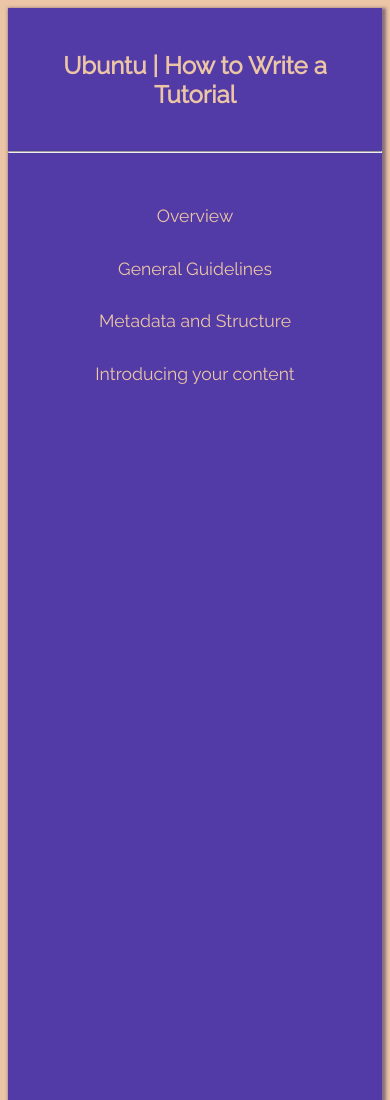
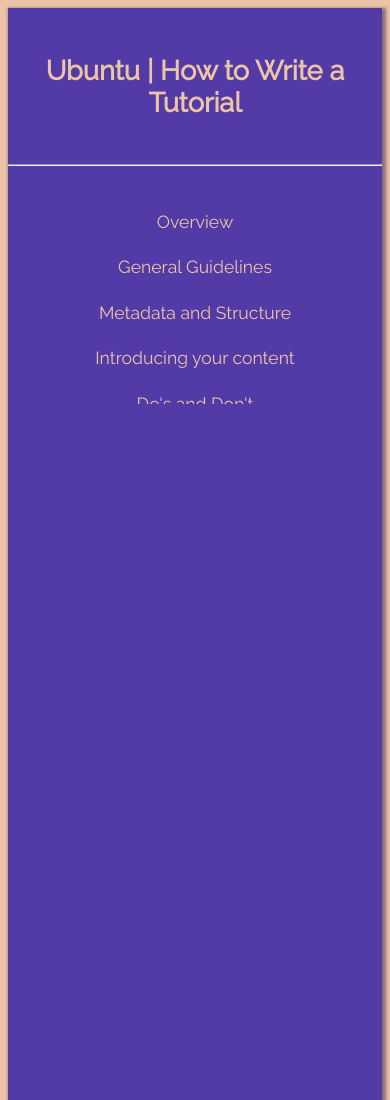
Before and after one commit to maheth/CompleteFreecodecampProjects, a plain HTML site: page ProductDocumentation/index.html in a window 390 px wide. Shown: the top 1100 px of the page. Drawn offline with Linux system fonts and the light colour scheme.

Commit message:
made some corrections to style.css

```diff
--- a/ProductDocumentation/style.css
+++ b/ProductDocumentation/style.css
@@ -74,7 +74,7 @@ body {
 
 #navbar ul li {
     list-style-type: none;
-    margin: 5%;
+    margin: 3%;
     padding: 2%;
     font-size: 1.1em;
 
@@ -120,16 +120,12 @@ code {
     }
 
     #navbar {
-        max-width: 100%;
+        width: 100%;
         text-align: center;
 
 
     }
 
-    #navbar>header>h1 {
-        font-size: 1.5em;
-
-    }
 
     #navbar ul {
         max-height: 200px;
@@ -140,12 +136,6 @@ code {
     }
 
 
-    #icon {
-        left: 80%;
-        top: 40%;
-    mix-blend-mode: normal;
-    }
-
 #main-doc{
     padding: 12% !important;
 
```
